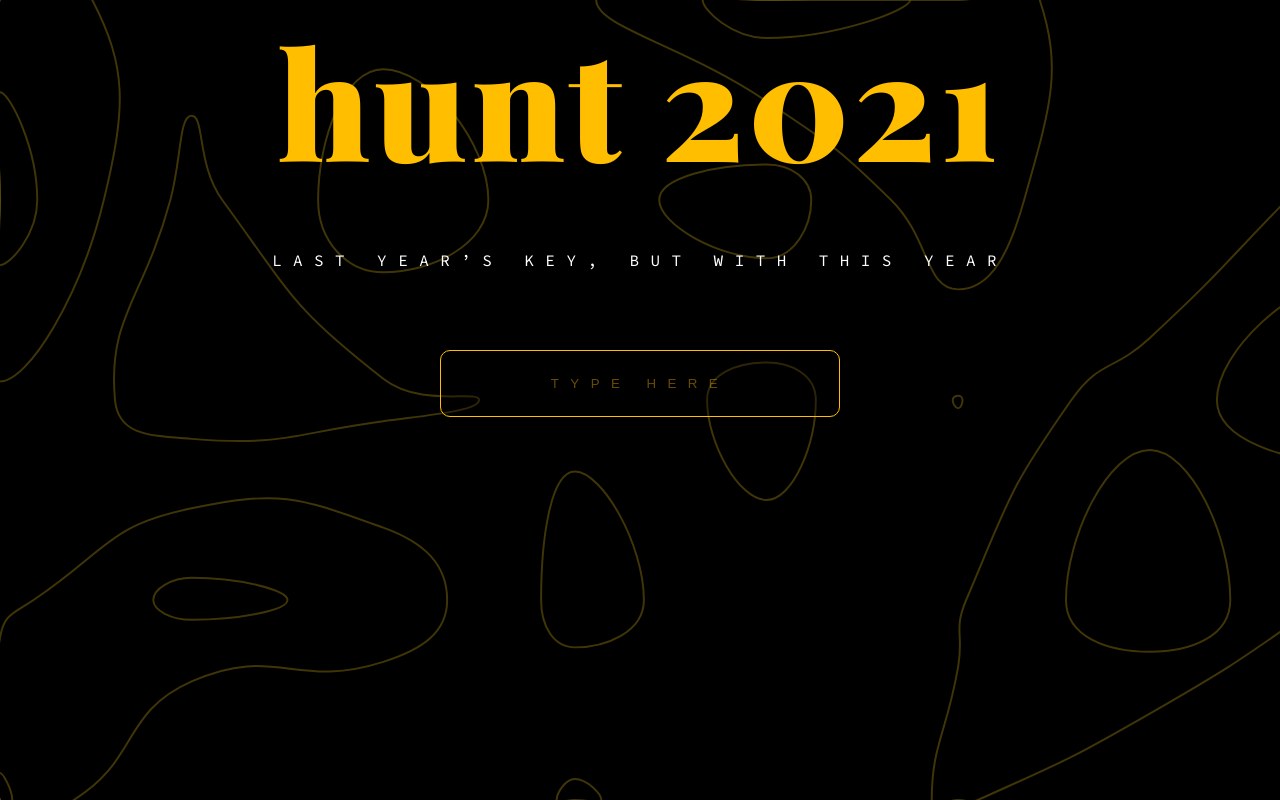
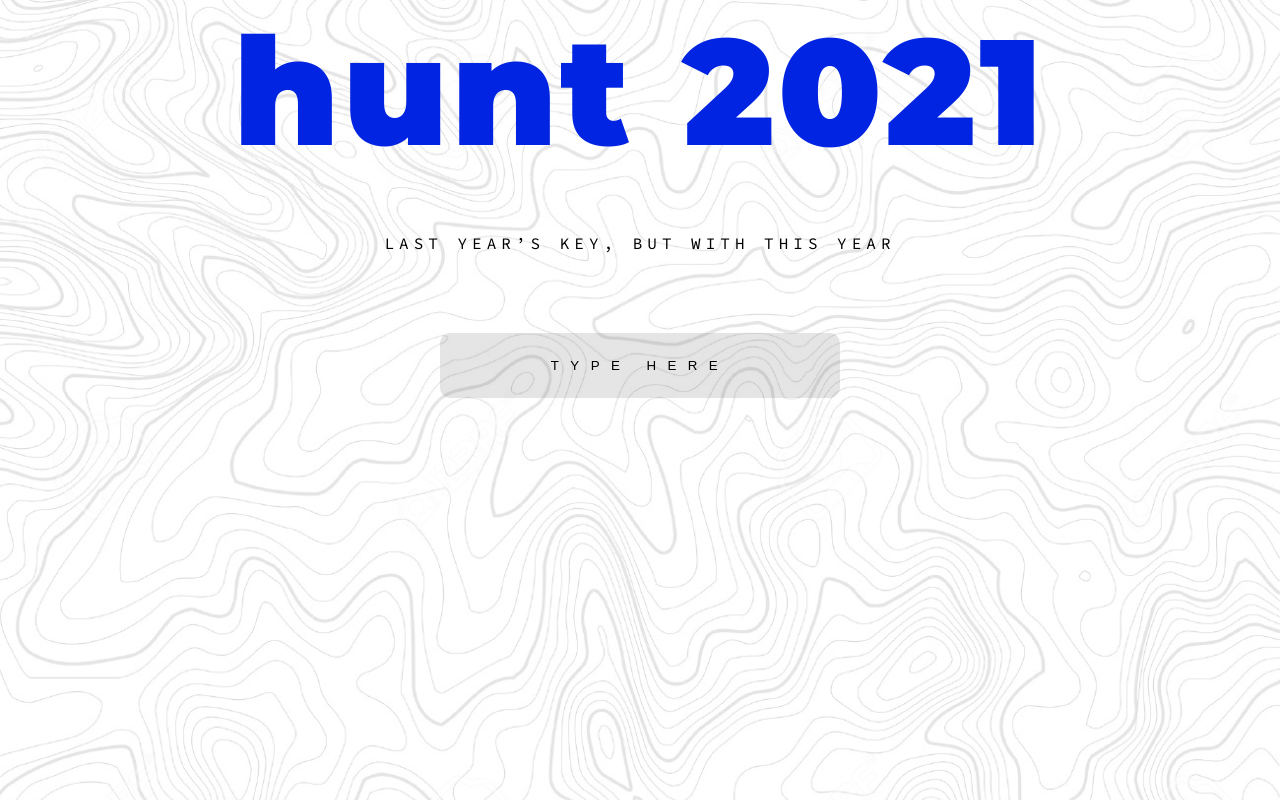
Before and after one commit to fvrtrp/grid-hunt, a React (Create React App) app: page / in a window 1280 px wide. Built offline with nearby package versions, Linux system fonts and the light colour scheme.

Commit message:
new design

```diff
--- a/src/App.css
+++ b/src/App.css
@@ -1,4 +1,4 @@
-@import url('https://fonts.googleapis.com/css2?family=Playfair+Display:wght@900&family=Source+Code+Pro&display=swap');
+@import url('https://fonts.googleapis.com/css2?family=montserrat:wght@900&family=Source+Code+Pro&display=swap');
 
 .App {
   text-align: center;
@@ -8,19 +8,17 @@
   height: 100%;
   width: 100%;
   font: 300 16px 'Source Code Pro', sans-serif;
-  letter-spacing: 11.43px;
-  background: black;
-  color: white;
+  letter-spacing: 5px;
+  color: black;
   background: url('./bg.svg');
   background-repeat: no-repeat;
-  background-color: black;
   background-size: cover;
 }
 
 .App .header {
-  font: 900 150px 'Playfair Display', sans-serif;
+  font: 900 150px 'Montserrat', sans-serif;
   letter-spacing: 3.95px;
-  color: #FFBF00;
+  color: #0024E1;
   margin: 50px;
   margin-top: 0;
 }
@@ -41,9 +39,9 @@
 
 .App input {
   padding: 25px 35px;
-  color: #FFBF00;
-  background: rgba(0,0,0,0.3);
-  border: solid 1px #FFBF00;
+  color: black;
+  background: rgba(0,0,0,0.1);
+  border: solid 0px #0024E1;
   border-radius: 10px;
   text-align: center;
   letter-spacing: 11.43px;
@@ -57,7 +55,7 @@
 }
 
 .App input::placeholder {
-  color: #FFBF0066;
+  color: black;
 }
 
 .winPrompt {
```
Also changed, not shown: src/bg.svg.
